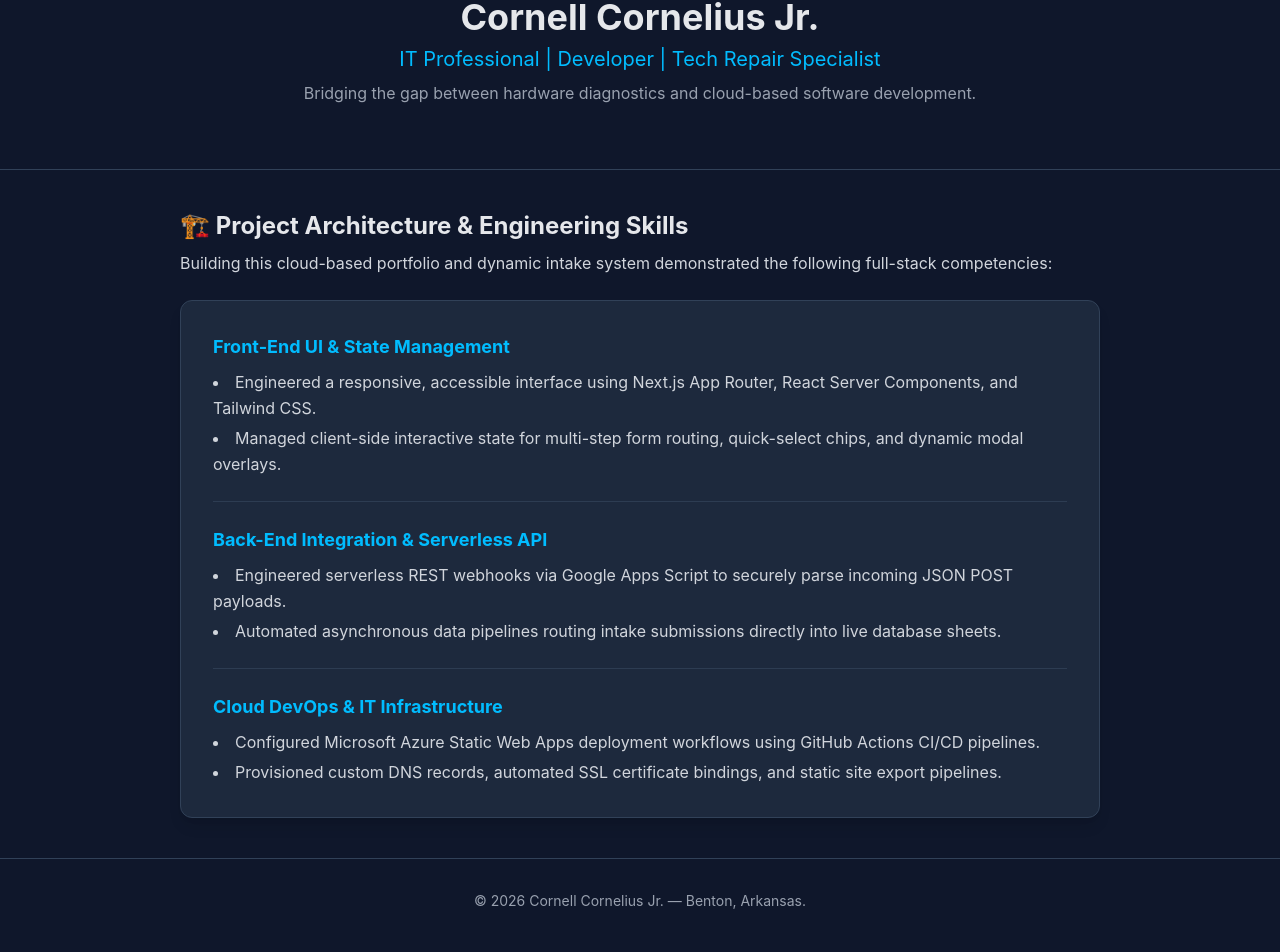
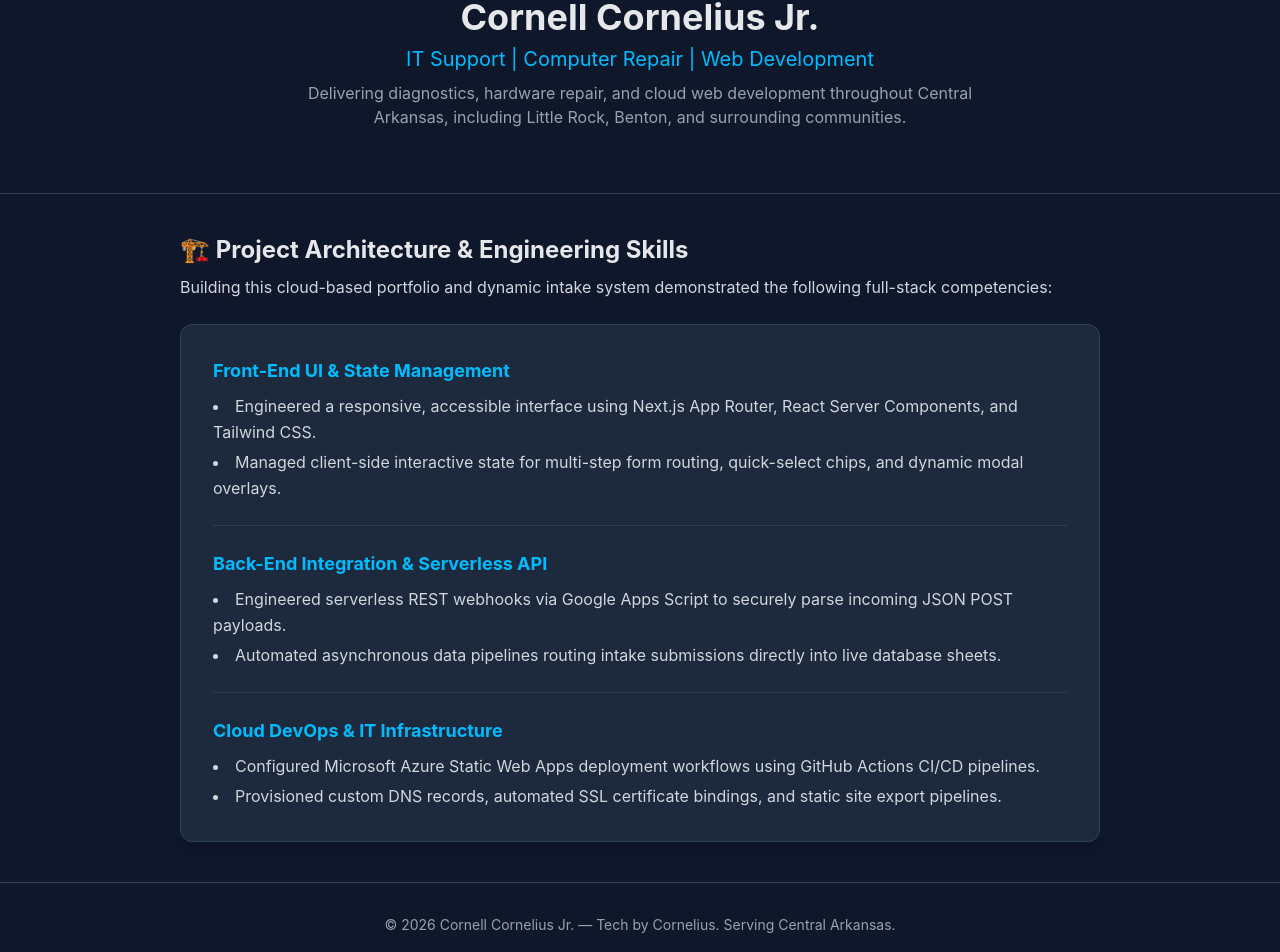
Before and after one commit to gatekeeper501/Tech, a Next.js app: page /architecture in a window 1280 px wide. Shown: the part 128-1080 px from the top of the page. Built offline with nearby package versions, Linux system fonts and the light colour scheme.

Commit message:
seo: optimize meta titles, local Arkansas keywords, and business schema

```diff
--- a/app/architecture/page.js
+++ b/app/architecture/page.js
@@ -1,8 +1,8 @@
 import Architecture from '../../components/Architecture';
 
 export const metadata = {
-  title: 'Engineering Skills & Architecture | Tech by Cornelius',
-  description: 'Technical architecture, systems engineering, and full-stack competencies demonstrated by Cornell Cornelius Jr.',
+  title: 'System Architecture & Engineering Skills | Tech by Cornelius',
+  description: 'Technical architecture, cloud infrastructure on Azure, Next.js static exports, and DevOps CI/CD implementation details.',
 };
 
 export default function ArchitecturePage() {
--- a/app/contact/page.js
+++ b/app/contact/page.js
@@ -1,8 +1,8 @@
 import Contact from '../../components/Contact';
 
 export const metadata = {
-  title: 'Ask a Question | Tech by Cornelius',
-  description: 'Submit an inquiry or general tech consultation request to Cornell Cornelius Jr.',
+  title: 'Contact Cornell Cornelius Jr. | IT Support & Inquiries',
+  description: 'Get in touch with Cornell Cornelius Jr. for IT troubleshooting, custom website engineering, or hardware diagnostic requests in Central Arkansas.',
 };
 
 export default function ContactPage() {
--- a/app/layout.js
+++ b/app/layout.js
@@ -5,17 +5,20 @@ import Header from '../components/Header';
 export const metadata = {
   metadataBase: new URL('https://www.techbycornelius.com'),
   title: {
-    default: 'Tech by Cornelius | IT Professional & Developer | Central Arkansas',
+    default: 'Cornell Cornelius Jr. | IT Support, Web Development & Computer Repair Central Arkansas',
     template: '%s | Tech by Cornelius',
   },
   description:
-    'Cornell Cornelius Jr. provides expert IT support, electronics hardware repair, and cloud web development across Central Arkansas. Certified CompTIA A+, Microsoft Azure Fundamentals, and Apple Teacher.',
+    'Cornell Cornelius Jr. provides professional IT support, electronics and computer repair, and modern web development across Central Arkansas, Little Rock, and Benton. CompTIA A+, Microsoft Azure Fundamentals, Apple Teacher.',
   keywords: [
+    'Cornell Cornelius',
+    'Cornell Cornelius Jr',
     'Tech by Cornelius',
-    'Cornell Cornelius Jr',
-    'IT Professional Arkansas',
+    'IT Support Arkansas',
+    'Computer Repair Little Rock',
     'Electronics Repair Benton AR',
     'Hardware Diagnostics Little Rock',
+    'Microsoft 365 Support Arkansas',
     'Next.js Developer Arkansas',
     'CompTIA A+ Certified Technician',
   ],
@@ -25,9 +28,9 @@ export const metadata = {
     canonical: 'https://www.techbycornelius.com',
   },
   openGraph: {
-    title: 'Tech by Cornelius | IT Professional & Developer',
+    title: 'Cornell Cornelius Jr. | Tech by Cornelius',
     description:
-      'Bridging the gap between hardware diagnostics and cloud-based software development in Central Arkansas.',
+      'Professional IT support, hardware diagnostics, and cloud software development across Central Arkansas.',
     url: 'https://www.techbycornelius.com',
     siteName: 'Tech by Cornelius',
     locale: 'en_US',
@@ -37,14 +40,14 @@ export const metadata = {
     index: true,
     follow: true,
   },
-}
+};
 
 export default function RootLayout({ children }) {
-  // Structured Schema data so Google understands your entity profile and location
   const jsonLd = {
     '@context': 'https://schema.org',
     '@type': 'LocalBusiness',
     name: 'Tech by Cornelius',
+    alternateName: 'Cornell Cornelius Jr. IT Services',
     image: 'https://www.techbycornelius.com/assets/IMG_5717.jpg',
     url: 'https://www.techbycornelius.com',
     telephone: '',
@@ -54,10 +57,17 @@ export default function RootLayout({ children }) {
       addressRegion: 'AR',
       addressCountry: 'US',
     },
+    areaServed: [
+      { '@type': 'AdministrativeArea', name: 'Central Arkansas' },
+      { '@type': 'City', name: 'Little Rock' },
+      { '@type': 'City', name: 'North Little Rock' },
+      { '@type': 'City', name: 'Benton' },
+      { '@type': 'City', name: 'Bryant' },
+    ],
     founder: {
       '@type': 'Person',
       name: 'Cornell Cornelius Jr.',
-      jobTitle: 'IT Specialist & Full-Stack Developer',
+      jobTitle: 'IT Specialist & Web Developer',
       alumniOf: [
         'UA - Pulaski Technical College',
         'University of Arkansas, Fayetteville',
@@ -84,7 +94,7 @@ export default function RootLayout({ children }) {
         <Header />
         <main className="flex-1">{children}</main>
         <footer className="py-8 border-t border-slate-700 text-center text-sm text-gray-400">
-          © 2026 Cornell Cornelius Jr. — Benton, Arkansas.
+          © 2026 Cornell Cornelius Jr. — Tech by Cornelius. Serving Central Arkansas.
         </footer>
       </body>
     </html>
--- a/app/repair/page.js
+++ b/app/repair/page.js
@@ -1,8 +1,8 @@
 import RepairForm from '../../components/RepairForm';
 
 export const metadata = {
-  title: 'Request a Repair Quote | Tech by Cornelius',
-  description: 'Submit a hardware or electronics repair request for diagnostics and service in Central Arkansas.',
+  title: 'Computer & Device Repair Services | Little Rock & Central Arkansas',
+  description: 'Expert diagnostics, screen replacement, and hardware repair for laptops, tablets, and mobile devices in Little Rock and Central Arkansas.',
 };
 
 export default function RepairPage() {
--- a/components/Header.js
+++ b/components/Header.js
@@ -6,10 +6,10 @@ export default function Header() {
           Cornell Cornelius Jr.
         </h1>
         <p className="text-xl text-sky-400 mb-2">
-          IT Professional | Developer | Tech Repair Specialist
+          IT Support | Computer Repair | Web Development
         </p>
-        <p className="text-base text-gray-400 mb-6">
-          Bridging the gap between hardware diagnostics and cloud-based software development.
+        <p className="text-base text-gray-400 mb-6 max-w-2xl mx-auto">
+          Delivering diagnostics, hardware repair, and cloud web development throughout Central Arkansas, including Little Rock, Benton, and surrounding communities.
         </p>
       </div>
     </header>
```
